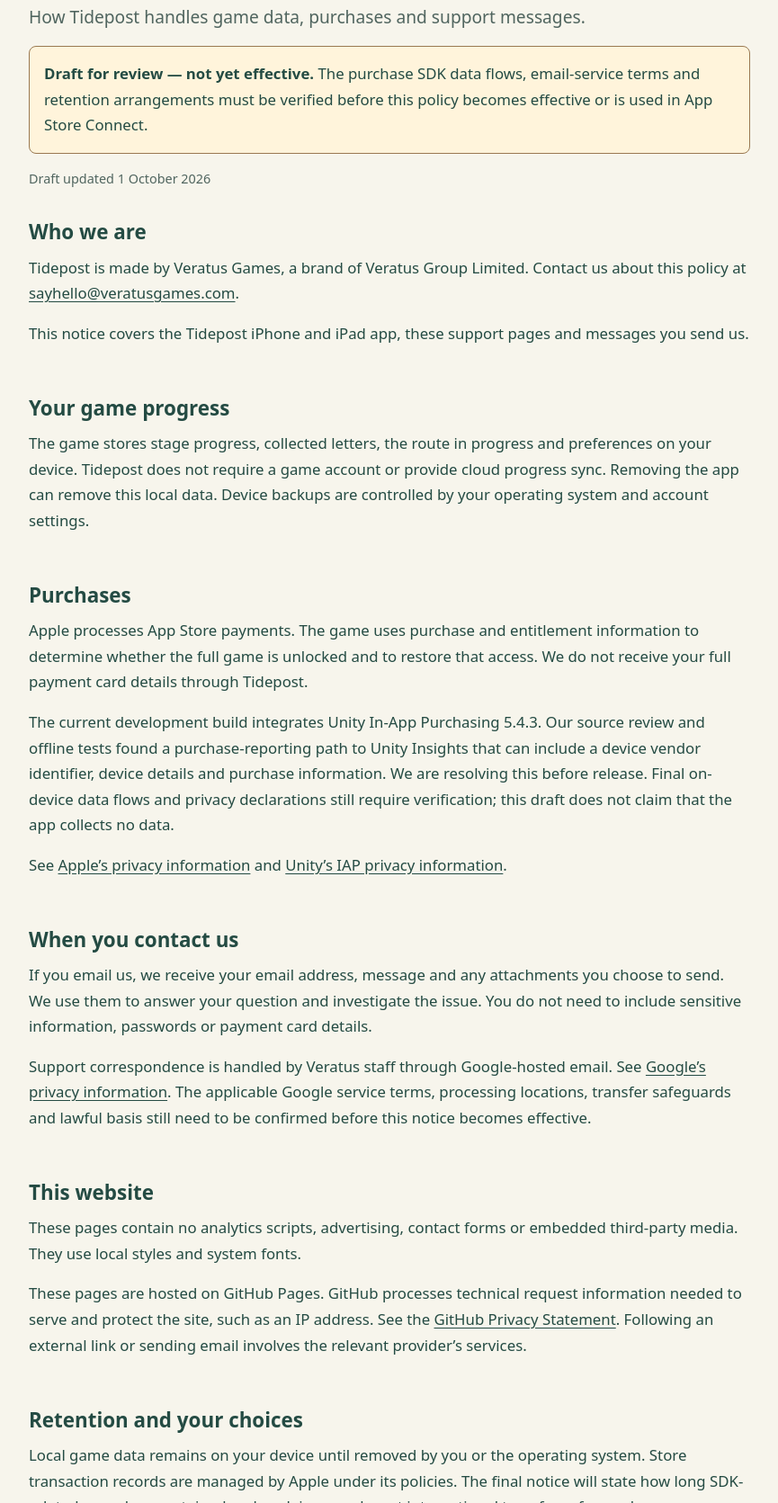
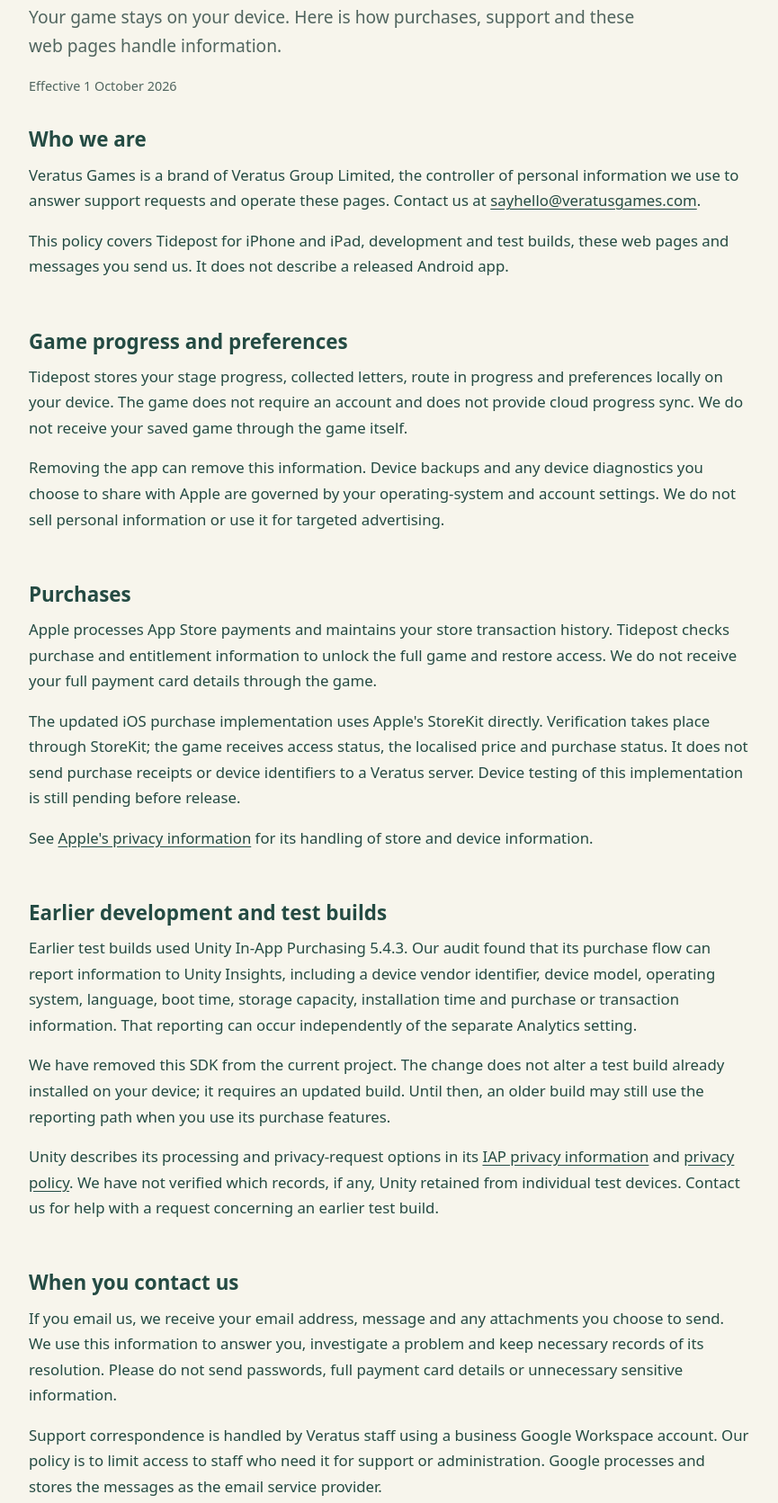
Before and after one commit to veratusgroup/tidepost-website, a plain HTML site: page privacy/index.html in a window 1280 px wide. Shown: the part 290-1961 px from the top of the page at 90% size, without its empty margins (207-1072 px from the left). Drawn offline with Linux system fonts and the light colour scheme.

Commit message:
Tidepost: publish privacy policy effective 1 October 2026

```diff
--- a/privacy/index.html
+++ b/privacy/index.html
@@ -1,14 +1,48 @@
 <!doctype html>
-<html lang="en-GB"><head><meta charset="utf-8"><meta name="viewport" content="width=device-width,initial-scale=1"><meta name="description" content="How Tidepost handles game data, purchases and support messages."><meta name="robots" content="noindex"><title>Privacy policy · Tidepost</title><link rel="stylesheet" href="../styles.css"></head>
-<body><a class="skip" href="#main">Skip to content</a><header><a class="brand" href="../">Tidepost <span>Veratus Games</span></a><nav aria-label="Main navigation"><a href="../support/" >Support</a><a href="../privacy/" aria-current="page">Privacy</a></nav></header>
-<main id="main"><p class="eyebrow">TIDEPOST</p><h1>Privacy policy</h1><p class="lead">How Tidepost handles game data, purchases and support messages.</p>
-<p class="notice"><strong>Draft for review — not yet effective.</strong> The purchase SDK data flows, email-service terms and retention arrangements must be verified before this policy becomes effective or is used in App Store Connect.</p><p class="date">Draft updated 1 October 2026</p>
-<section><h2>Who we are</h2><p>Tidepost is made by Veratus Games, a brand of Veratus Group Limited. Contact us about this policy at <a href="mailto:sayhello@veratusgames.com?subject=Tidepost%20privacy">sayhello@veratusgames.com</a>.</p><p>This notice covers the Tidepost iPhone and iPad app, these support pages and messages you send us.</p></section>
-<section><h2>Your game progress</h2><p>The game stores stage progress, collected letters, the route in progress and preferences on your device. Tidepost does not require a game account or provide cloud progress sync. Removing the app can remove this local data. Device backups are controlled by your operating system and account settings.</p></section>
-<section><h2>Purchases</h2><p>Apple processes App Store payments. The game uses purchase and entitlement information to determine whether the full game is unlocked and to restore that access. We do not receive your full payment card details through Tidepost.</p><p>The current development build integrates Unity In-App Purchasing 5.4.3. Our source review and offline tests found a purchase-reporting path to Unity Insights that can include a device vendor identifier, device details and purchase information. We are resolving this before release. Final on-device data flows and privacy declarations still require verification; this draft does not claim that the app collects no data.</p><p>See <a href="https://www.apple.com/legal/privacy/">Apple’s privacy information</a> and <a href="https://docs.unity.com/en-us/iap/privacy-and-consent/overview">Unity’s IAP privacy information</a>.</p></section>
-<section><h2>When you contact us</h2><p>If you email us, we receive your email address, message and any attachments you choose to send. We use them to answer your question and investigate the issue. You do not need to include sensitive information, passwords or payment card details.</p><p>Support correspondence is handled by Veratus staff through Google-hosted email. See <a href="https://policies.google.com/privacy">Google’s privacy information</a>. The applicable Google service terms, processing locations, transfer safeguards and lawful basis still need to be confirmed before this notice becomes effective.</p></section>
-<section><h2>This website</h2><p>These pages contain no analytics scripts, advertising, contact forms or embedded third-party media. They use local styles and system fonts.</p><p>These pages are hosted on GitHub Pages. GitHub processes technical request information needed to serve and protect the site, such as an IP address. See the <a href="https://docs.github.com/en/site-policy/privacy-policies/github-general-privacy-statement">GitHub Privacy Statement</a>. Following an external link or sending email involves the relevant provider’s services.</p></section>
-<section><h2>Retention and your choices</h2><p>Local game data remains on your device until removed by you or the operating system. Store transaction records are managed by Apple under its policies. The final notice will state how long SDK-related records are retained and explain any relevant international transfer safeguards.</p><p>Our proposed support-email retention period is for as long as Tidepost remains live in an app store. This proposal still needs a necessity review: the app remaining available does not, by itself, establish a need to keep every resolved support message. The final policy must define when unnecessary records are deleted or anonymised and how records are handled after the app is withdrawn.</p><p>Depending on the law that applies, you may ask for access to, correction of, or deletion of personal information we hold, or request restriction, portability or object to its use. Email <a href="mailto:sayhello@veratusgames.com?subject=Tidepost%20privacy">sayhello@veratusgames.com</a>. We may need to verify your identity to respond.</p><p>You can raise a privacy concern with the <a href="https://ico.org.uk/make-a-complaint/">UK Information Commissioner’s Office</a> or your local data protection authority.</p></section>
-<section><h2>Children</h2><p>The game does not require children to provide a name or create an account. A parent or guardian can contact us about information a child may have sent to support. The final age rating and SDK practices must be reviewed before launch.</p></section>
-<section><h2>Changes to this policy</h2><p>We will update this page when our practices change and show the effective date of the published policy.</p></section></main>
-<footer><p>Veratus Games · Veratus Group Limited</p><a href="mailto:sayhello@veratusgames.com">sayhello@veratusgames.com</a><p><a href="../support/">Support</a> · <a href="../privacy/">Privacy policy</a></p></footer></body></html>
+<html lang="en-GB">
+<head><meta charset="utf-8"><meta name="viewport" content="width=device-width,initial-scale=1"><meta name="description" content="How Tidepost handles game progress, purchases, support messages and website visits."><title>Privacy policy · Tidepost</title><link rel="stylesheet" href="../styles.css"></head>
+<body>
+<a class="skip" href="#main">Skip to content</a>
+<header><a class="brand" href="../">Tidepost <span>Veratus Games</span></a><nav aria-label="Main navigation"><a href="../support/">Support</a><a href="../privacy/" aria-current="page">Privacy</a></nav></header>
+<main id="main">
+<p class="eyebrow">TIDEPOST</p><h1>Privacy policy</h1>
+<p class="lead">Your game stays on your device. Here is how purchases, support and these web pages handle information.</p>
+<p class="date">Effective 1 October 2026</p>
+<section><h2>Who we are</h2>
+<p>Veratus Games is a brand of Veratus Group Limited, the controller of personal information we use to answer support requests and operate these pages. Contact us at <a href="mailto:sayhello@veratusgames.com?subject=Tidepost%20privacy">sayhello@veratusgames.com</a>.</p>
+<p>This policy covers Tidepost for iPhone and iPad, development and test builds, these web pages and messages you send us. It does not describe a released Android app.</p></section>
+<section><h2>Game progress and preferences</h2>
+<p>Tidepost stores your stage progress, collected letters, route in progress and preferences locally on your device. The game does not require an account and does not provide cloud progress sync. We do not receive your saved game through the game itself.</p>
+<p>Removing the app can remove this information. Device backups and any device diagnostics you choose to share with Apple are governed by your operating-system and account settings. We do not sell personal information or use it for targeted advertising.</p></section>
+<section><h2>Purchases</h2>
+<p>Apple processes App Store payments and maintains your store transaction history. Tidepost checks purchase and entitlement information to unlock the full game and restore access. We do not receive your full payment card details through the game.</p>
+<p>The updated iOS purchase implementation uses Apple's StoreKit directly. Verification takes place through StoreKit; the game receives access status, the localised price and purchase status. It does not send purchase receipts or device identifiers to a Veratus server. Device testing of this implementation is still pending before release.</p>
+<p>See <a href="https://www.apple.com/legal/privacy/">Apple's privacy information</a> for its handling of store and device information.</p></section>
+<section><h2>Earlier development and test builds</h2>
+<p>Earlier test builds used Unity In-App Purchasing 5.4.3. Our audit found that its purchase flow can report information to Unity Insights, including a device vendor identifier, device model, operating system, language, boot time, storage capacity, installation time and purchase or transaction information. That reporting can occur independently of the separate Analytics setting.</p>
+<p>We have removed this SDK from the current project. The change does not alter a test build already installed on your device; it requires an updated build. Until then, an older build may still use the reporting path when you use its purchase features.</p>
+<p>Unity describes its processing and privacy-request options in its <a href="https://docs.unity.com/en-us/iap/privacy-and-consent/overview">IAP privacy information</a> and <a href="https://unity.com/legal/privacy-policy">privacy policy</a>. We have not verified which records, if any, Unity retained from individual test devices. Contact us for help with a request concerning an earlier test build.</p></section>
+<section><h2>When you contact us</h2>
+<p>If you email us, we receive your email address, message and any attachments you choose to send. We use this information to answer you, investigate a problem and keep necessary records of its resolution. Please do not send passwords, full payment card details or unnecessary sensitive information.</p>
+<p>Support correspondence is handled by Veratus staff using a business Google Workspace account. Our policy is to limit access to staff who need it for support or administration. Google processes and stores the messages as the email service provider.</p>
+<p>We rely on our legitimate interests in providing support and improving the game, balanced against your privacy rights. Where a request is necessary to perform a contract with you, or we must retain information to meet a legal obligation, those purposes may provide the relevant lawful basis. We do not use support messages for marketing.</p></section>
+<section><h2>How long we keep support information</h2>
+<p>We keep personal correspondence while it is needed to resolve your request, deal with a related follow-up or meet a specific legal obligation. We review it when the request is resolved and delete or anonymise it when those purposes no longer require it. We do not keep every resolved email simply because the game is still available.</p>
+<p>We may retain a non-identifying issue summary while the app is supported to help fix recurring problems. If we withdraw the app, we review remaining correspondence and remove information that is no longer needed, subject to unresolved requests or legal requirements. Deletion from service-provider backups can follow the provider's recovery and deletion processes rather than occurring immediately.</p></section>
+<section><h2>These web pages</h2>
+<p>Our pages use no analytics scripts, advertising, contact forms or embedded third-party media. Styles and fonts do not require a third-party tracking service.</p>
+<p>GitHub Pages hosts the site. GitHub processes technical request information, such as your IP address, to serve and protect it. See the <a href="https://docs.github.com/en/site-policy/privacy-policies/github-general-privacy-statement">GitHub Privacy Statement</a> for its purposes, retention and choices. We use hosting to make support and privacy information available, which is our legitimate interest.</p></section>
+<section><h2>Service providers and international processing</h2>
+<p>Apple, Google, GitHub and, for earlier test builds, Unity may process information in countries outside the UK or your home country. Their roles and practices depend on the service being used. We do not promise UK-only storage.</p>
+<p>Google's <a href="https://cloud.google.com/terms/data-processing-addendum">Cloud Data Processing Addendum</a> describes its Workspace processing and transfer safeguards; its <a href="https://policies.google.com/privacy/frameworks">transfer-framework information</a> explains mechanisms such as adequacy frameworks and contractual clauses. The provider privacy links above explain their respective arrangements. Contact us if you need information about safeguards relevant to your request.</p></section>
+<section><h2>Your choices and rights</h2>
+<p>Depending on the law that applies, you can ask to access, correct or delete personal information we hold, restrict processing, receive eligible information in a portable form, or object to processing based on legitimate interests. These rights are subject to applicable conditions and exceptions.</p>
+<p>Email <a href="mailto:sayhello@veratusgames.com?subject=Tidepost%20privacy">sayhello@veratusgames.com</a>. We may ask for proportionate information to verify your identity. We cannot remotely access or erase your locally stored game progress. Requests about records held independently by Apple or another provider may need to be directed to that provider; we can help identify the appropriate contact.</p>
+<p>You can complain to the <a href="https://ico.org.uk/make-a-complaint/">UK Information Commissioner's Office</a> or your local data protection authority.</p></section>
+<section><h2>Children</h2>
+<p>Tidepost does not require a child to provide a name or create an account. A parent or guardian can contact us about personal information a child may have sent to support. The earlier-test-build disclosure above also applies where such a build is used by a child.</p></section>
+<section><h2>Changes</h2>
+<p>We will update this policy when our practices change and show the new effective date. Before releasing an updated app, we will check that its data practices and store disclosures match this policy.</p></section>
+</main>
+<footer><p>Veratus Games · Veratus Group Limited</p><a href="mailto:sayhello@veratusgames.com">sayhello@veratusgames.com</a><p><a href="../support/">Support</a> · <a href="../privacy/">Privacy policy</a></p></footer>
+</body></html>
```
